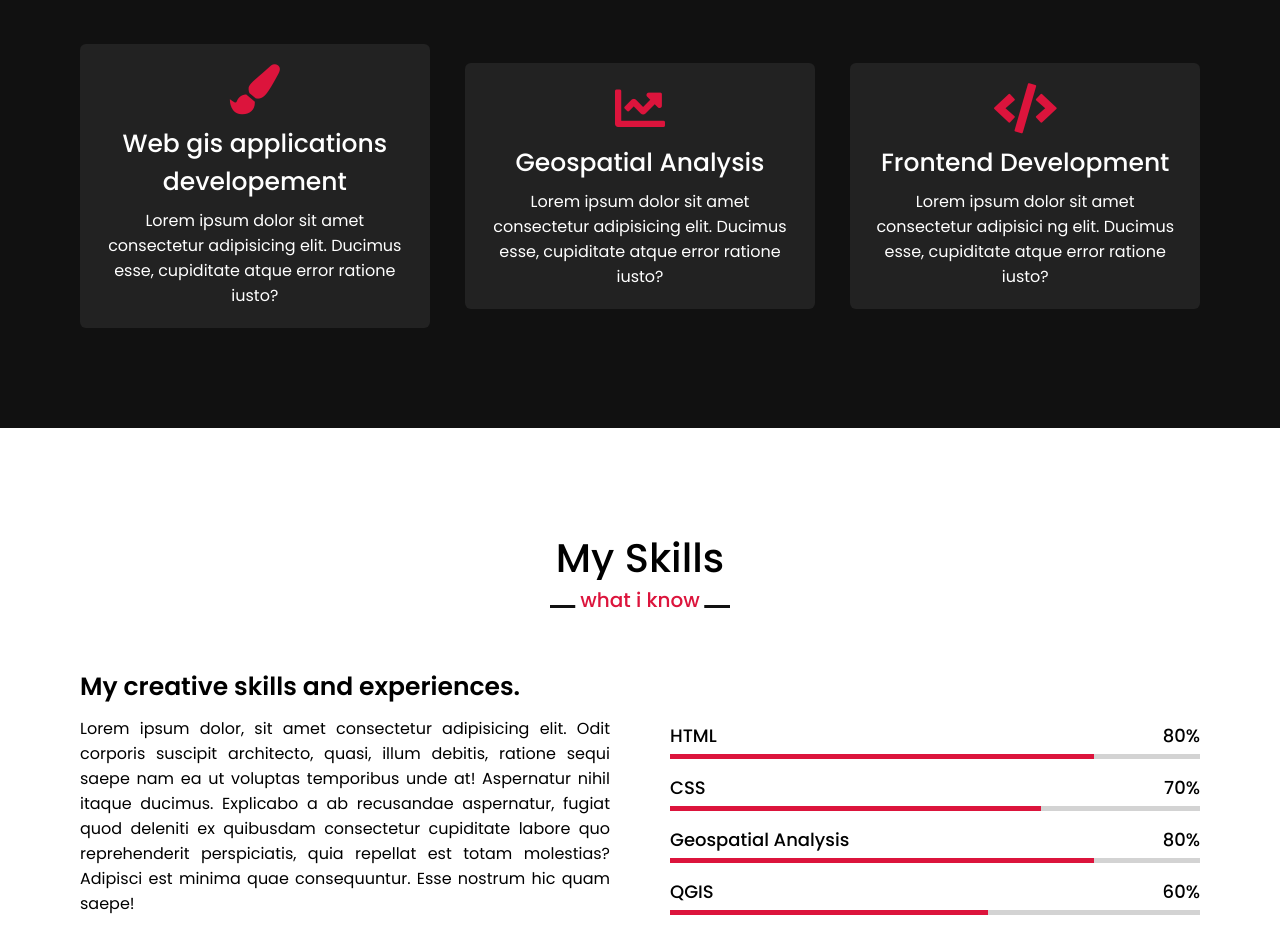
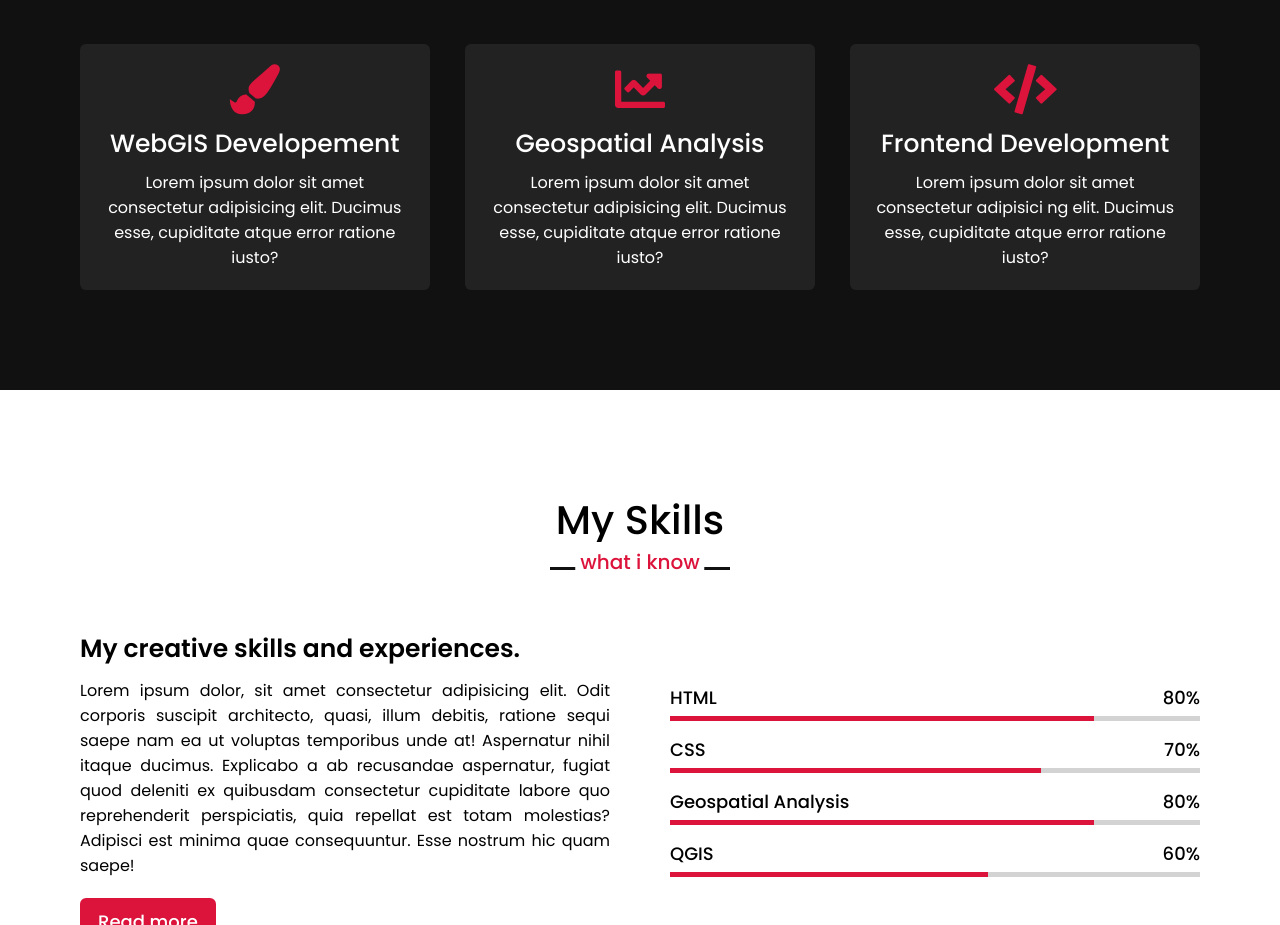
Before and after one commit to superwaih/my-portfolio, a plain HTML site: page index.html in a window 1280 px wide. Shown: the part 1740-2665 px from the top of the page. Drawn offline with nearby package versions, Linux system fonts and the light colour scheme; a script that the page names is missing.

Commit message:
Update index.html

```diff
--- a/index.html
+++ b/index.html
@@ -75,7 +75,7 @@
                 <div class="card">
                     <div class="box">
                         <i class="fas fa-paint-brush"></i>
-                        <div class="text">Web gis applications developement</div>
+                        <div class="text">WebGIS Developement</div>
                         <p>Lorem ipsum dolor sit amet consectetur adipisicing elit. Ducimus esse, cupiditate atque error ratione iusto?</p>
                     </div>
                 </div>
```
